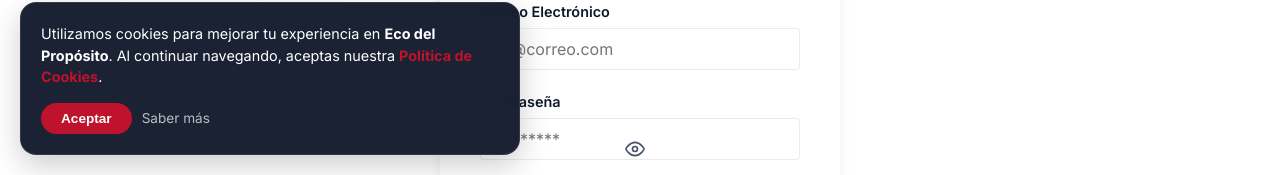
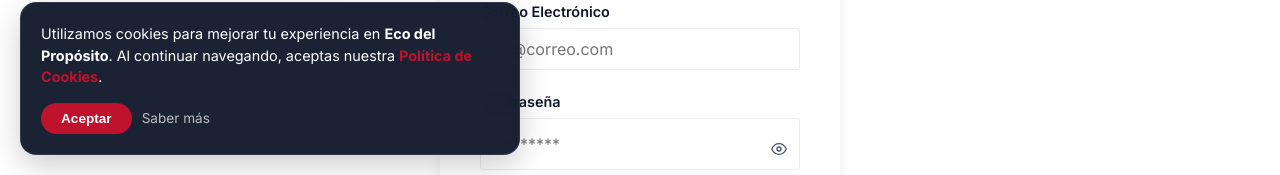
Before and after one commit to fay89/noticias-internas, a Next.js app: page /login in a window 1280 px wide. Shown: the part 625-800 px from the top of the page. Built offline with nearby package versions, Linux system fonts and the light colour scheme.

Commit message:
Solución definitiva: Grid para campo de contraseña

```diff
--- a/src/app/login/login.module.css
+++ b/src/app/login/login.module.css
@@ -66,40 +66,48 @@
 }
 
 .passwordWrapper {
-  position: relative;
+  display: grid;
+  grid-template-columns: 1fr 40px;
+  align-items: center;
+  background-color: white;
+  border: 1px solid var(--border-color);
+  border-radius: 4px;
+  overflow: hidden;
+}
+
+.passwordWrapper input {
+  border: none !important;
+  box-shadow: none !important;
+  padding: 10px 15px;
   width: 100%;
 }
 
-.passwordWrapper input {
-  padding-right: 45px !important; /* Espacio para el botón del ojo */
-}
-
 .passwordToggle {
-  position: absolute;
-  right: 5px;
-  top: 50%;
-  transform: translateY(-50%);
   background: none;
   border: none;
   cursor: pointer;
   display: flex;
   align-items: center;
   justify-content: center;
-  padding: 8px;
   width: 40px;
   height: 40px;
   color: var(--text-secondary);
-  transition: color 0.3s ease;
-  z-index: 2;
+  transition: all 0.3s ease;
 }
 
 .passwordToggle:hover {
   color: var(--accent-red-main);
+  background-color: rgba(0,0,0,0.02);
 }
 
 .passwordToggle svg {
   width: 20px;
   height: 20px;
+}
+
+.passwordWrapper:focus-within {
+  border-color: var(--accent-red-main);
+  box-shadow: 0 0 0 2px rgba(191, 18, 44, 0.1);
 }
 
 .formGroup input:focus {
```
